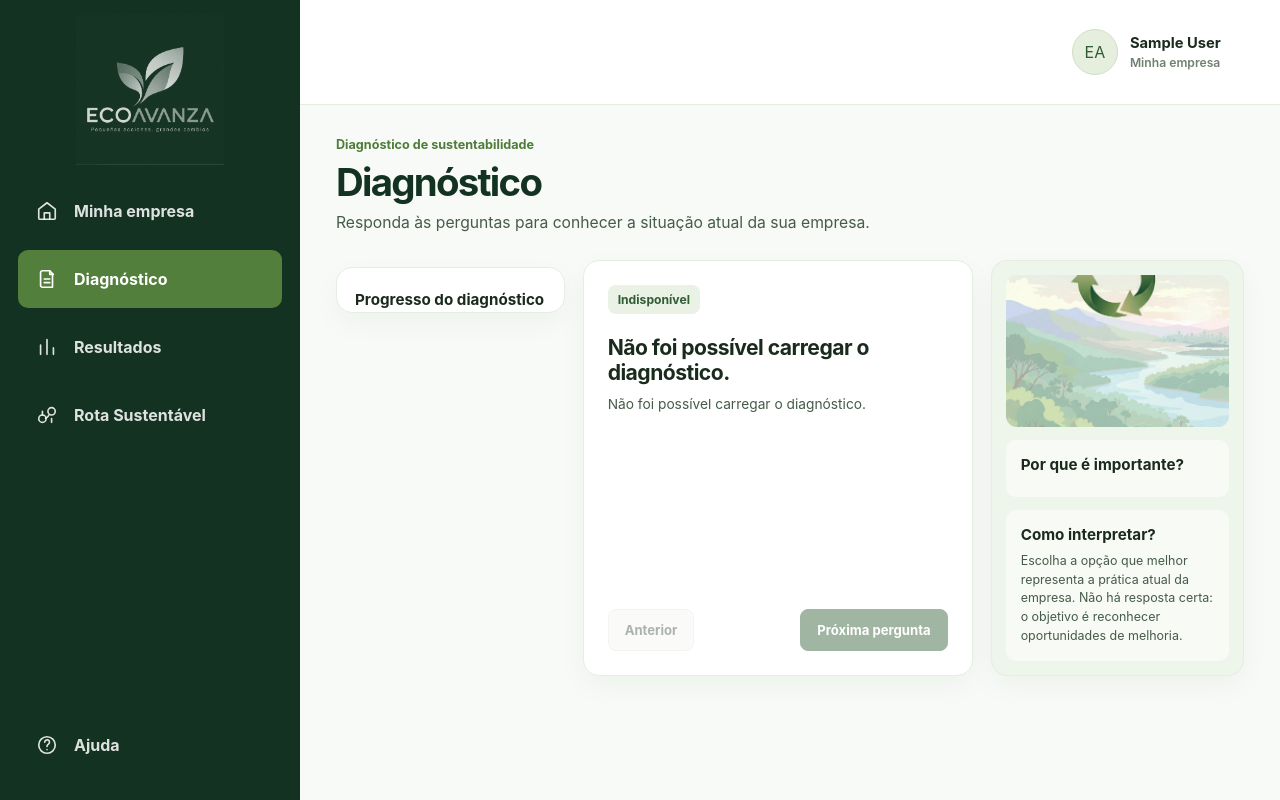
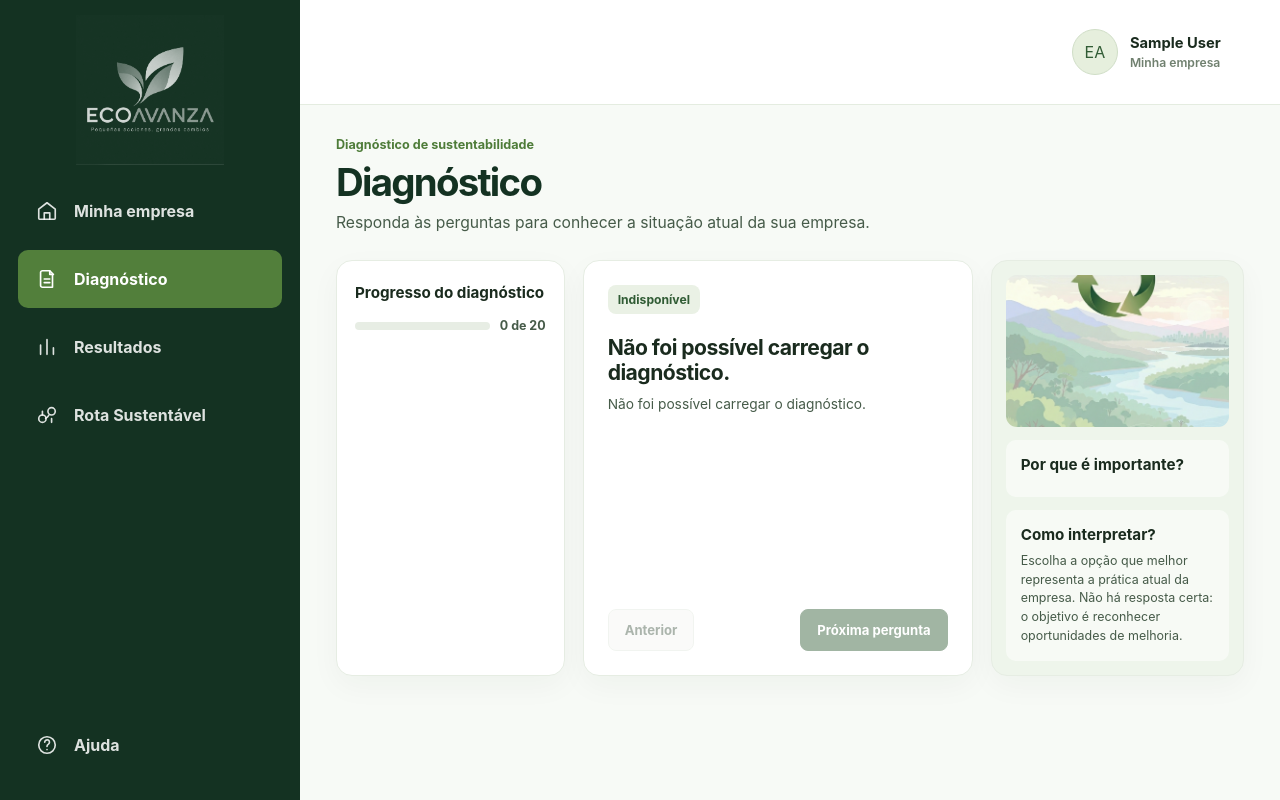
Before and after one commit to elc1090/project3-2026b-gabriel-maroneze-oropoc, a FastAPI app: page /diagnostico in a window 1280 px wide. Run offline with FastAPI, Linux system fonts and the light colour scheme; the visitor is signed in with stand-in values (Sample User, id 1); data that the repository does not hold is empty; some libraries are stand-ins or nearby versions.

Commit message:
barra de progresso concertada

```diff
--- a/app/static/css/styles.css
+++ b/app/static/css/styles.css
@@ -2175,3 +2175,12 @@ input {
     grid-row: 1;
   }
 }
+
+/* Correção do cartão de progresso da página de Diagnóstico */
+
+.diagnostic-grid > .diagnostic-progress {
+  height: auto;
+  min-height: 0;
+  margin: 0;
+  overflow: visible;
+}
```
